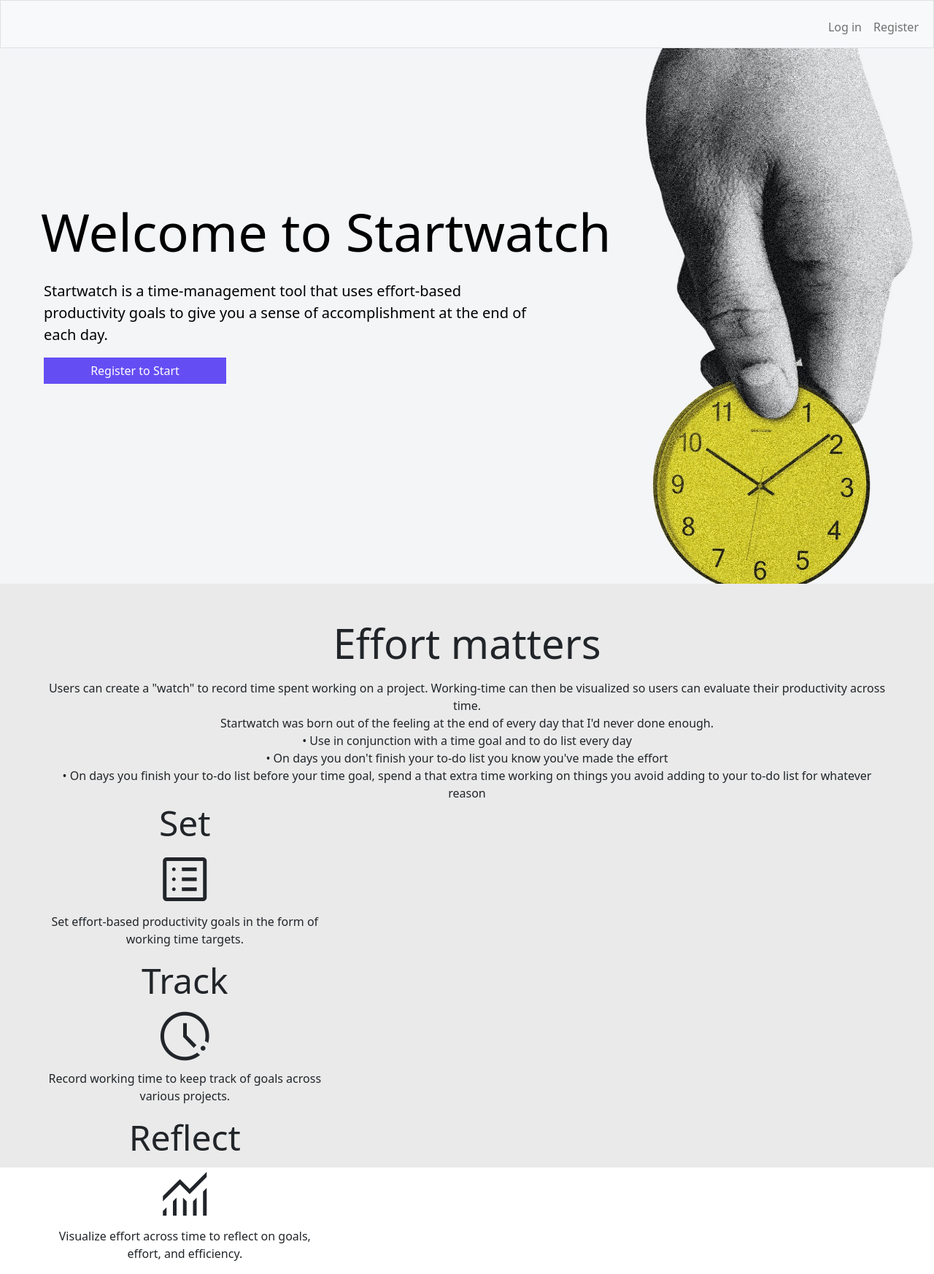
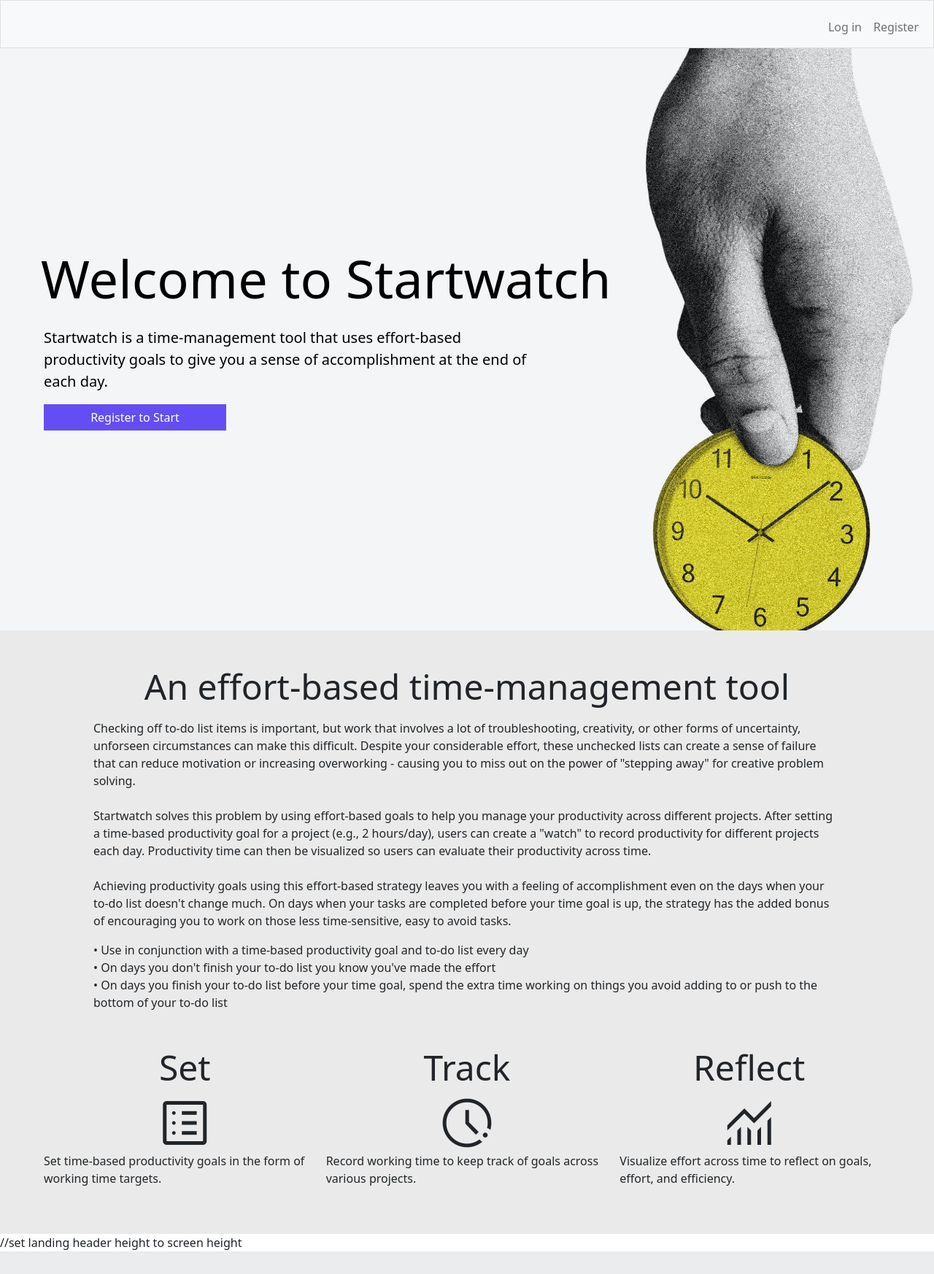
Before and after one commit to zepedae/startwatch, a Flask app: page / in a window 1280 px wide. Shown: the whole page at 73% size. After the commit the page ends 1715 px from the top, so only its background shows below. Run offline with Flask 3, Linux system fonts and the light colour scheme.

Commit message:
Add landing page info

```diff
--- a/database.txt
+++ b/database.txt
@@ -10,6 +10,6 @@
 CREATE TABLE watches (id INT AUTO_INCREMENT PRIMARY KEY NOT NULL, user_id INT NOT NULL, username VARCHAR(25), watch_name VARCHAR(25), FOREIGN KEY (user_id) REFERENCES users(id));
 
 
-INSERT INTO times (user_id, watch_name, date, time_elapsed) VALUES ("1", "Survival Study", "2023-01-07", "01:53:11"), ("1", "Survival Study", "2023-01-08", "01:24:10"), ("1", "Survival Study", "2023-01-09","01:42:06"), ("1", "Survival Study", "2023-01-10", "01:24:01"), ("1", "Survival Study", "2023-01-13", "00:39:09"), ("1", "Survival Study", "2023-01-14", "01:39:04"), ("1", "Survival Study", "2023-01-15", "01:52:11"), ("1", "Survival Study", "2023-01-20", "01:27:58"), ("1", "Survival Study", "2023-01-21", "01:08:47");
+INSERT INTO times (user_id, watch_name, date, time_elapsed) VALUES ("1", "Survival Study", "2023-05-07", "01:53:11"), ("1", "Survival Study", "2023-05-08", "01:24:10"), ("1", "Survival Study", "2023-05-09","01:42:06"), ("1", "Survival Study", "2023-05-10", "01:24:01"), ("1", "Survival Study", "2023-05-13", "00:39:09"), ("1", "Survival Study", "2023-05-14", "01:39:04"), ("1", "Survival Study", "2023-05-15", "01:52:11"), ("1", "Survival Study", "2023-05-20", "01:27:58"), ("1", "Survival Study", "2023-05-21", "01:08:47");
 
 DELETE FROM times WHERE id > 6;
--- a/static/style.css
+++ b/static/style.css
@@ -4,6 +4,10 @@
 }
 
 
+/* Index */
+.container-main {
+  margin-top: 4rem;
+}
 
 /* Landing page */
 .header {
@@ -42,11 +46,38 @@
 .features {
   background-color: rgb(234, 234, 234);
   vertical-align: top;
-  height: 100vh;
+  height: auto;
+}
+
+.feature-flex {
+  display: flex;
+  flex-direction: column;
+}
+
+.descript-flex {
+  display: flex;
+  flex-direction: column;
+  align-items: center;
+}
+
+.landing-description {
+  width: 80vw;
+  font-size: 1rem;
+}
+
+.description-lead {
+  text-align: jusitfy !important;
+}
+
+.card-flex {
+  display: flex;
 }
 
 .features-card {
   max-width: 25rem;
+  display: flex;
+  flex-direction: column;
+  align-items: center;
 }
 
 .icon-land {
--- a/templates/index.html
+++ b/templates/index.html
@@ -57,7 +57,7 @@
             </div>
         </nav>
         <main>
-            <div class="container-fluid">
+            <div class="container-fluid container-main">
             {% block main %}
             {% endblock %}
             </div>
--- a/templates/landing.html
+++ b/templates/landing.html
@@ -23,27 +23,48 @@
         {% endif %}
     </div>
 
-    <div class="row features text-center p-5">
-        <div>
-            <div class="col">
-                <div class="display-4 mb-3">Effort matters</div>
+    <div class="row features p-5">
+        <div class="feature-flex">
+            <div class="descript-flex mb-5">
+                <div class="display-5 text-center mb-3">An effort-based time-management tool</div>
                 <div class="landing-description">
-                    Users can create a "watch" to record time spent working on a project. Working-time can then be visualized
-                    so users can evaluate their productivity across time.<br>
-                    Startwatch was born out of the feeling at the end of every day that I'd never done enough.<br>
-                    • Use in conjunction with a time goal and to do list every day<br>
+                    <div class="description-lead mb-3">
+                        Checking off to-do list items is important, but work that involves a lot of
+                        troubleshooting, creativity, or other forms of uncertainty, unforseen
+                        circumstances can make this difficult. Despite your considerable effort, these
+                        unchecked lists can create a sense of failure that can reduce motivation
+                        or increasing overworking - causing you to miss out on the power of
+                        "stepping away" for creative problem solving.<br><br>
+
+                        Startwatch solves this problem by using effort-based goals to help you
+                        manage your productivity across different projects. After setting a
+                        time-based productivity goal for a project (e.g., 2 hours/day), users can
+                        create a "watch" to record productivity for different projects each day.
+                        Productivity time can then be visualized so users can evaluate their productivity
+                        across time.<br><br>
+
+                        Achieving productivity goals using this effort-based strategy leaves you with
+                        a feeling of accomplishment even on the days when your to-do list doesn't change
+                        much. On days when your tasks are completed before your time goal
+                        is up, the strategy has the added bonus of encouraging you to work on those less
+                        time-sensitive, easy to avoid tasks.
+                    </div>
+                    <div class="description-list">
+                        • Use in conjunction with a time-based productivity goal and to-do list every day<br>
                         • On days you don't finish your to-do list you know you've made the effort<br>
-                    • On days you finish your to-do list before your time goal, spend a that extra time working on things you avoid adding to your to-do list for whatever reason
+                        • On days you finish your to-do list before your time goal, spend the extra
+                        time working on things you avoid adding to or push to the bottom of your
+                        to-do list
                     </div>
                 </div>
             </div>
-        <div>
+            <div class="card-flex">
                 <div class="features-card col-lg-4 col-md-4 col-sm-12">
                     <h3 class="feature-title display-5">Set</h3>
                     <div class="material-symbols-outlined icon-land">
                         list_alt
                     </div>
-                <p>Set effort-based productivity goals in the form of working time targets.</p>
+                    <p>Set time-based productivity goals in the form of working time targets.</p>
                 </div>
 
                 <div class="features-card col-lg-4 col-md-4 col-sm-12">
@@ -63,10 +84,12 @@
                 </div>
             </div>
         </div>
+    </div>
 
 {% endblock %}
 
 {% block javascript %}
+//set landing header height to screen height
 <script>
     var ready = (callback) => {
         if (document.readyState != "loading") callback();
--- a/templates/watches.html
+++ b/templates/watches.html
@@ -6,8 +6,9 @@
 
 {% block main %}
 <div class="row my-5 text-center">
-    <div class="display-5">Watches</div>
+    <div class="display-3">Watches</div>
 </div>
+
 <div class="watch-cont text-center">
     {% for row in watches %}
         <div class="watch-card py-3">
```
Also changed, not shown: templates/edit_watch.html (+9 -13 lines). Lines whose indentation alone changed are shown as unchanged.
